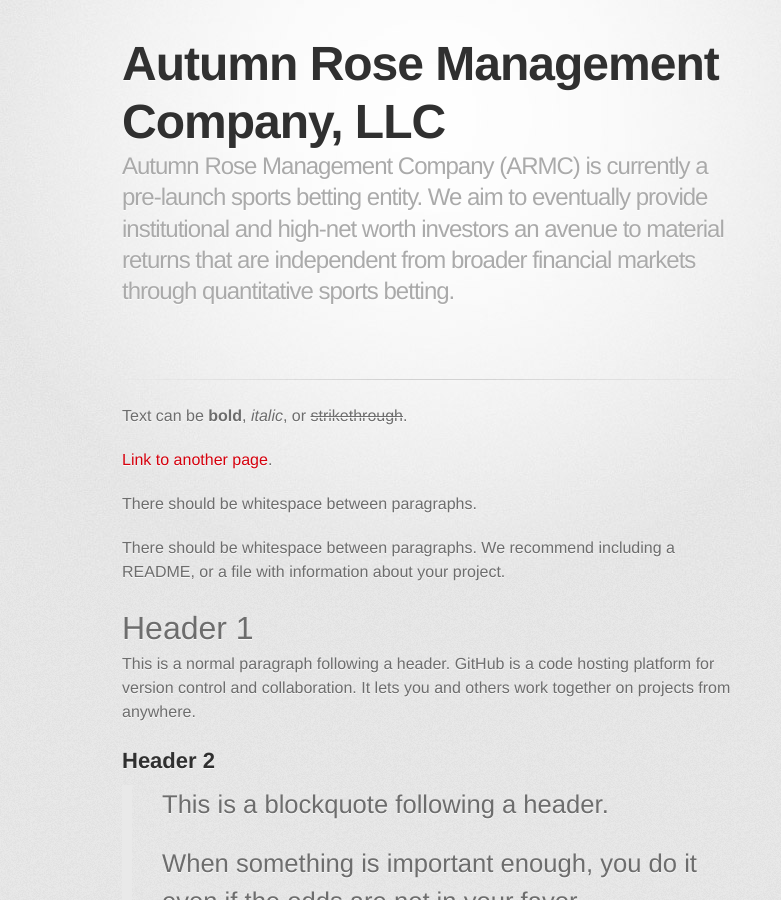
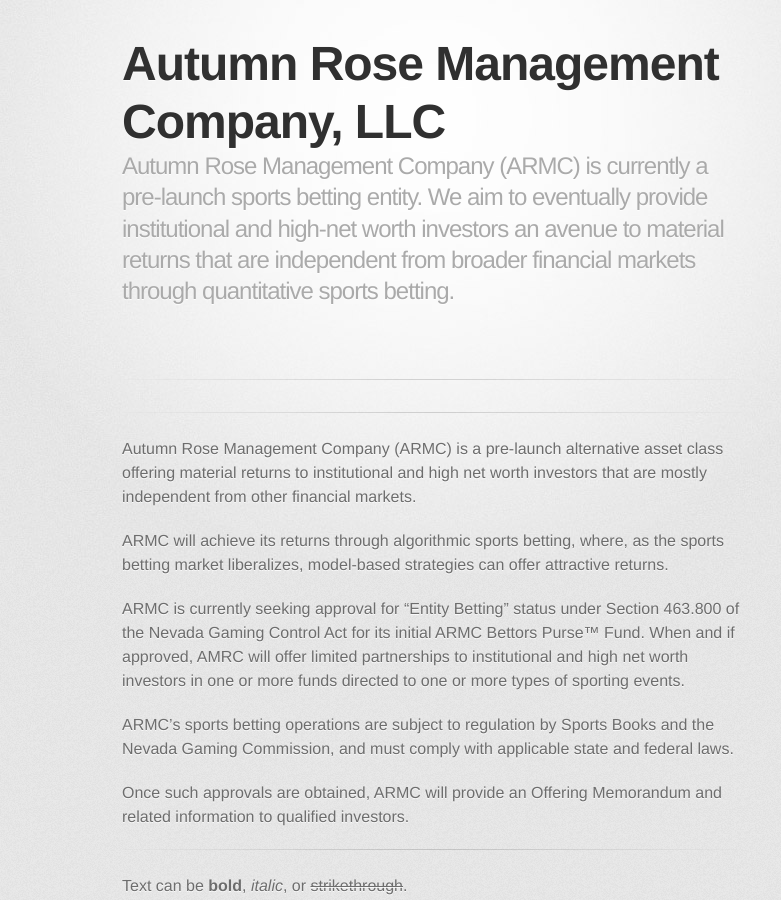
Before and after one commit to autumn-rose-mgmt-co/website, a Jekyll site: the page built from index.md, in a window 1280 px wide and 900 px high. Shown: the whole window, without its empty margins (208-989 px from the left). Built offline with Jekyll 4.4.1, drawn with Linux system fonts in a browser that asks for light colours; some web fonts are replaced.

Commit message:
Update index.md

```diff
--- a/index.md
+++ b/index.md
@@ -2,6 +2,24 @@
 layout: default
 ---
 
+---
+Autumn Rose Management Company (ARMC) is a pre-launch alternative asset class offering material returns to institutional and high net worth investors that are mostly independent from other financial markets.
+
+ARMC will achieve its returns through algorithmic sports betting, where, as the sports betting market liberalizes, model-based strategies can offer attractive returns.
+
+ARMC is currently seeking approval for “Entity Betting” status under Section 463.800 of the Nevada Gaming Control Act for its initial ARMC Bettors Purse&trade; Fund. When and if approved, AMRC will offer limited partnerships to institutional and high net worth investors in one or more funds directed to one or more types of sporting events.
+
+ARMC’s sports betting operations are subject to regulation by Sports Books and the Nevada Gaming Commission, and must comply with applicable state and federal laws.
+
+Once such approvals are obtained, ARMC will provide an Offering Memorandum and related information to qualified investors.
+
+
+
+
+
+
+
+---
 Text can be **bold**, _italic_, or ~~strikethrough~~.
 
 [Link to another page](./another-page.html).
```
